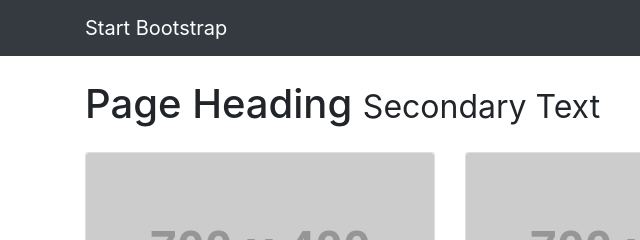
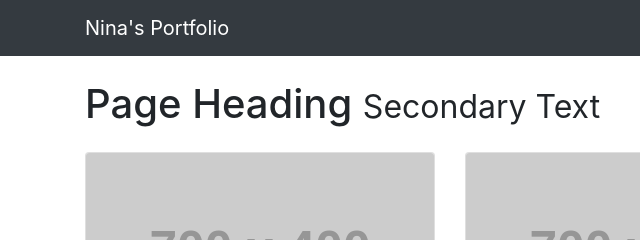
Before and after one commit to geog3540/ncosborne, a website: page index.html in a window 1280 px wide. Shown: the top 240 px of the page, 0-640 px from the left. Drawn offline with Linux system fonts and the light colour scheme; placeholder pictures from the web are drawn by us.

Commit message:
Update index.html

```diff
--- a/index.html
+++ b/index.html
@@ -23,7 +23,7 @@
     <!-- Navigation -->
     <nav class="navbar navbar-expand-lg navbar-dark bg-dark fixed-top">
       <div class="container">
-        <a class="navbar-brand" href="#">Start Bootstrap</a>
+        <a class="navbar-brand" href="#"> Nina's Portfolio </a>
         <button class="navbar-toggler" type="button" data-toggle="collapse" data-target="#navbarResponsive" aria-controls="navbarResponsive" aria-expanded="false" aria-label="Toggle navigation">
           <span class="navbar-toggler-icon"></span>
         </button>
```
